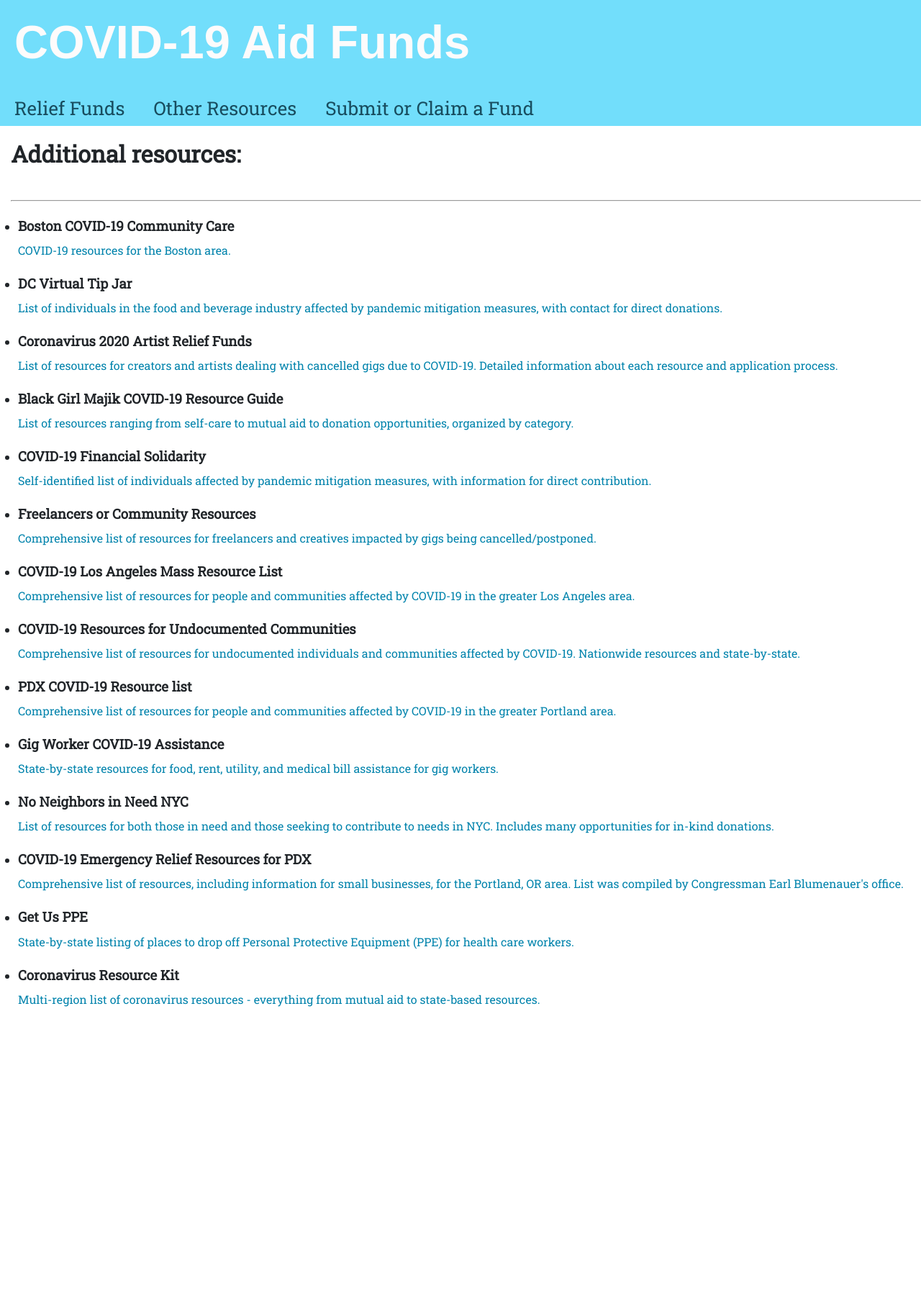
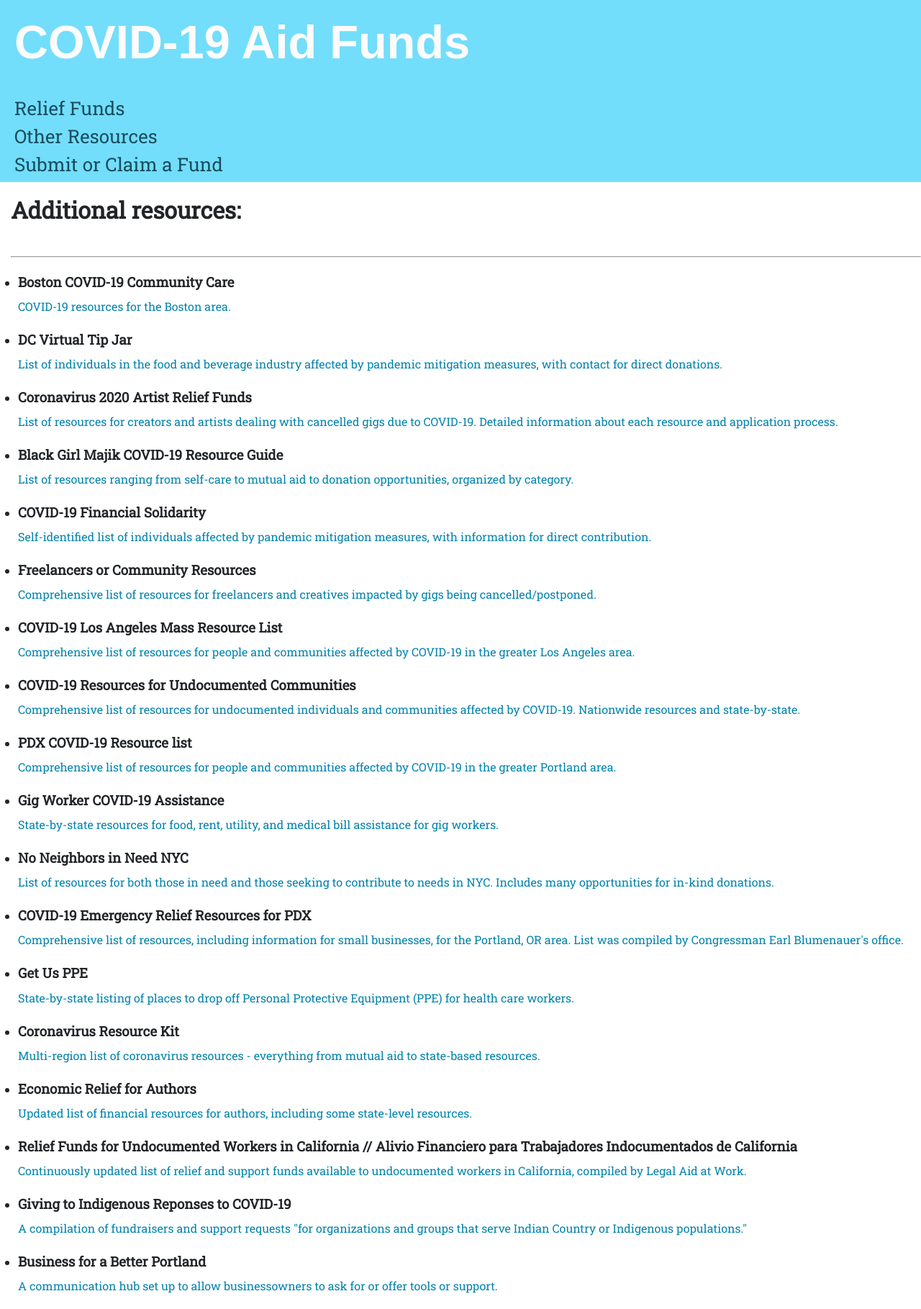
Before and after one commit to covid-19-relief/covid-relief-frontend, a React (Create React App) app: page /resources in a window 1280 px wide. Shown: the whole page at 72% size. Before the commit the page ends 1421 px from the top, so only its background shows below. Built offline with nearby package versions, Linux system fonts and the light colour scheme; the HTML template or start-up script is replaced by a standard one.

Commit message:
update resources

```diff
--- a/src/MainNav.js
+++ b/src/MainNav.js
@@ -5,9 +5,15 @@
     render() {
         return (
                 <nav>
-                    <Link to='/home'>Relief Funds</Link>
-                    <Link to='/resources'>Other Resources</Link>
-                    <Link to='/submit'>Submit or Claim a Fund</Link>
+                    <div class="tab">
+                        <Link to='/'>Relief Funds</Link>
+                    </div>
+                    <div class="tab">
+                        <Link to='/resources'>Other Resources</Link>
+                    </div>
+                    <div class="tab">
+                        <Link to='/submit'>Submit or Claim a Fund</Link>
+                    </div>
                     {/* Add admin links here? */}
                     {/* <div className='welcome'>
                         <Link to='/bookmarks'>Bookmarks</Link>
--- a/src/Resources.js
+++ b/src/Resources.js
@@ -66,6 +66,22 @@
                             <h3>Coronavirus Resource Kit</h3>
                             <a href="https://docs.google.com/document/d/1Rcan4C_e6OBFBI5bUn7MtYK74Ab-WarxyJmDvZUI_YA/mobilebasic#h.eoz281asl25">Multi-region list of coronavirus resources - everything from mutual aid to state-based resources.</a>
                         </li>
+                        <li>
+                            <h3>Economic Relief for Authors</h3>
+                            <a href="https://www.authorsguild.org/industry-advocacy/details-on-economic-relief-for-authors/">Updated list of financial resources for authors, including some state-level resources.</a>
+                        </li>
+                        <li>
+                            <h3>Relief Funds for Undocumented Workers in California // Alivio Financiero para Trabajadores Indocumentados de California</h3>
+                            <a href="https://legalaidatwork.org/blog/relief-funds/">Continuously updated list of relief and support funds available to undocumented workers in California, compiled by Legal Aid at Work.</a>
+                        </li>
+                        <li>
+                            <h3>Giving to Indigenous Reponses to COVID-19</h3>
+                            <a href="https://indigenouscovidresponse.com/">A compilation of fundraisers and support requests "for organizations and groups that serve Indian Country or Indigenous populations."</a>
+                        </li>
+                        <li>
+                            <h3>Business for a Better Portland</h3>
+                            <a href="https://bbpdx.switchboardhq.com/">A communication hub set up to allow businessowners to ask for or offer tools or support.</a>
+                        </li>
                     </ul>
                 </main>
             </div>
--- a/src/Splash.js
+++ b/src/Splash.js
@@ -22,7 +22,7 @@
           <h3>Other Ways To Help</h3>
           <p>Communities of all kinds are coming together to support each other during these difficult times.  This site is about how donate money, but we're also constantly updating our Resources page, which has other ways to help.</p>
           <p>If you want to join a mutual aid project in your community, we recommend <a href="https://www.mutualaidhub.org/">this excellent resource.</a></p>
-          <p>Our Resources page includes links to other lists compiled by people across the country, including some really great resources for specific communities.  If you are the administrator of such a list and you want us include it in our Resources page, or you would like your spreadsheet integrated into our comprehensive list, please email us at: covid19aidfunds [at] gmail [dot] com.</p>
+          <p>Our Resources page includes links to other lists compiled by people across the country, including some really great resources for specific communities.  If you are the administrator of such a list and you want us include it in our Resources page, or you would like your spreadsheet integrated into our comprehensive list, <a href="mailto:covid19aidfunds@gmail.com">please send us an email.</a></p>
         </div>
       </div>
     )
--- a/src/style.css
+++ b/src/style.css
@@ -313,3 +313,7 @@
   padding-left: 15px;
   padding-top: 15px;
 }
+
+.tab {
+
+}
```
Also changed, not shown: src/App.js (+0 -8 lines).
